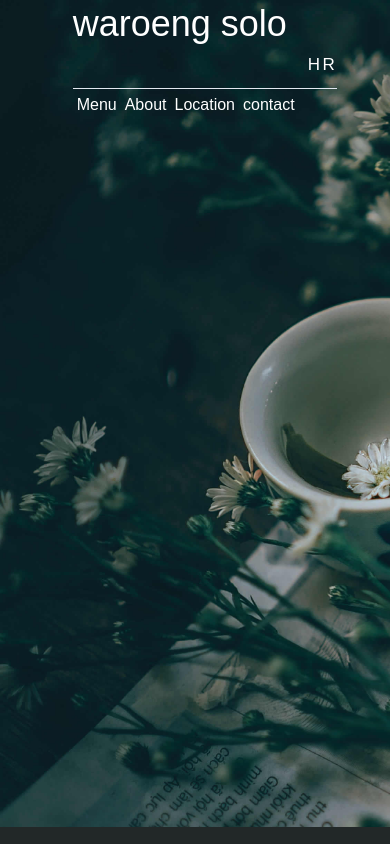
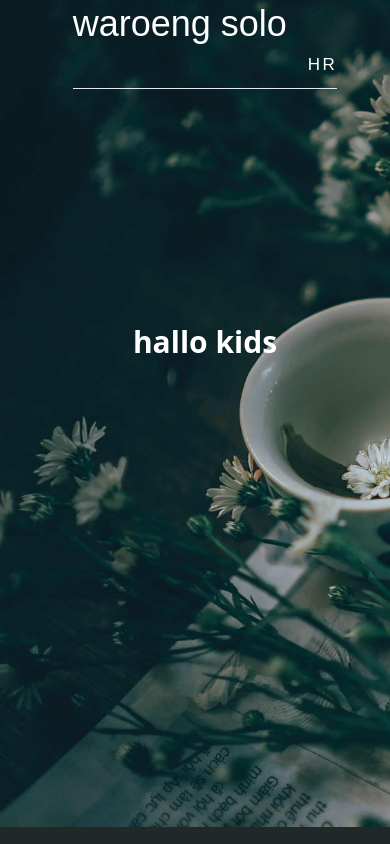
Before and after one commit to Geminiz215/Nextproject, a Next.js app: page / in a window 390 px wide. Shown: the top 844 px of the page. Built offline with nearby package versions, Linux system fonts and the light colour scheme.

Commit message:
add responsive

```diff
--- a/component/first/MyFirst.tsx
+++ b/component/first/MyFirst.tsx
@@ -1,5 +1,6 @@
 import {
   Box,
+  Button,
   Flex,
   Heading,
   Image,
@@ -8,7 +9,9 @@ import {
   Spacer,
   Text,
   UnorderedList,
+  useColorMode,
 } from "@chakra-ui/react";
+import React, { useRef } from "react";
 // import Select from "react-select";
 
 export interface mylink {
@@ -31,6 +34,13 @@ export default function MyFirst(props: mylink) {
     });
   };
 
+  const { colorMode, toggleColorMode } = useColorMode();
+
+  const ref = useRef(null);
+  React.useEffect(() => {
+    import("@lottiefiles/lottie-player");
+  });
+
   return (
     <Box
       className="first"
@@ -44,7 +54,12 @@ export default function MyFirst(props: mylink) {
       display={"flex"}
       flexDir="column"
     >
-      <Flex width={"100%"} justifyContent="center" position={"absolute"}>
+      <Flex
+        width={"100%"}
+        height="100vh"
+        justifyContent="center"
+        position={"absolute"}
+      >
         <Box width="73%" paddingLeft="5">
           <Heading
             as={"h2"}
@@ -115,7 +130,7 @@ export default function MyFirst(props: mylink) {
           <br />
           <hr />
 
-          <Flex>
+          <Flex display={["none", "none", "flex", "flex"]}>
             <Link
               onClick={() => {
                 goTo(props.galery.current);
@@ -152,14 +167,49 @@ export default function MyFirst(props: mylink) {
                 contact
               </Text>
             </Link>
+            <Spacer />
+            <Button onClick={toggleColorMode} variant="outline" mt={1}>
+              Toggle {colorMode === "light" ? "Dark" : "Light"}
+            </Button>
+          </Flex>
+          {/* <Box maxWidth={"500"}>
+              <lottie-player
+                id="firstLottie"
+                ref={ref}
+                autoplay
+                loop
+                mode="normal"
+                src="https://assets3.lottiefiles.com/packages/lf20_tll0j4bb.json"
+                style={{ width: "100%", height: "100%" }}
+              ></lottie-player>
+            </Box> */}
+          <Flex height={"60%"} flexDirection={["column","column","inherit"]} >
+            <Flex
+              justifyContent={"center"}
+              alignItems={"center"}
+              height={"100%"}
+              p="auto"
+            >
+              <Heading>hallo kids</Heading>
+            </Flex>
+            <Spacer />
+            <Box maxH={500}>
+              <lottie-player
+                id="firstLottie"
+                ref={ref}
+                autoplay
+                loop
+                mode="normal"
+                src="https://assets3.lottiefiles.com/packages/lf20_tll0j4bb.json"
+                style={{ width: "100%", height: "100%" }}
+              ></lottie-player>
+            </Box>
           </Flex>
           {/* <Box color={"black"} display="grid" height={"50vh"} alignItems={"center"}>
             <Select options={options} />
           </Box> */}
         </Box>
       </Flex>
-
-      <Spacer />
     </Box>
   );
 }
--- a/component/five/Card.tsx
+++ b/component/five/Card.tsx
@@ -3,7 +3,7 @@ import { Box, Flex, Image, Text } from "@chakra-ui/react";
 export default function MyCard() {
   return (
     <Flex
-      width={["300px","40%", "30%"]}
+      width={["300px","300px","40%", "30%"]}
       borderRadius="15"
       border={"solid"}
       borderColor="white"
--- a/component/five/Five.tsx
+++ b/component/five/Five.tsx
@@ -24,7 +24,8 @@ export default function Five() {
       <Heading color={"white"} textAlign="center" mb={"5"}>
         Testimoni
       </Heading>
-      <Flex p={"5"} justifyContent={"center"} gap="5" width="100%" flexDir={["column", "inherit","inherit"]}>
+      <Flex p={"5"}
+      alignItems="center" justifyContent={"center"} gap="5" width="100%" flexDir={["column","column", "inherit","inherit"]}>
           <Card />
           <Card />
           <Card />
--- a/component/footer/Footer.tsx
+++ b/component/footer/Footer.tsx
@@ -13,14 +13,15 @@ export default function Footer(props : ChildProps) {
   props.aboutLink(linkRef)
 
   return (
-    <Box p="4%" bgColor={"#2D2B3A"} color="white">
+    <Box p={["10%","10%","4%"]} bgColor={"#2D2B3A"} color="white">
       <Flex
         width={"100%"}
         gap="3"
-        flexDir={["column", "inherit", "inherit"]}
+        flexDir={["column","column", "inherit", "inherit"]}
         justifyContent="center"
+        alignItems={"centerd"}
       >
-        <Box width={["300px", "40%", "30%"]} p="2" ref={linkRef}>
+        <Box width={["100%","100%", "40%", "30%"]} p="2" ref={linkRef}>
           <Heading as={"h4"} fontSize="xl" fontFamily={"monospace"}>
             contact Info
           </Heading>
@@ -48,7 +49,7 @@ export default function Footer(props : ChildProps) {
             </Flex>
           </Box>
         </Box>
-        <Box width={["300px", "40%", "30%"]} p="2">
+        <Box width={["100%","100%", "40%", "30%"]} p="2">
           <Heading as={"h4"} fontSize="xl" fontFamily={"monospace"}>
             waroeng solo
           </Heading>
@@ -62,7 +63,7 @@ export default function Footer(props : ChildProps) {
         </Box>
 
 
-        <Box width={["300px", "40%", "30%"]} position="relative">
+        <Box width={["100%","100%", "40%", "30%"]} position="relative">
         <Heading as={"h4"} fontSize="xl" fontFamily={"monospace"}>
           Location
         </Heading>
--- a/component/gallery/Gallery.tsx
+++ b/component/gallery/Gallery.tsx
@@ -21,16 +21,14 @@ const fade = keyframes`
 from {opacity: 0 ;}
 to {opacity: 100;}`;
 
-export interface ChildProps{
-  galeryRef: any
+export interface ChildProps {
+  galeryRef: any;
 }
 
+export default function Gallery(props: ChildProps) {
+  const linkRef = useRef(null);
 
-export default function Gallery(props: ChildProps) {
-
-  const linkRef = useRef(null)
-
-  props.galeryRef(linkRef)
+  props.galeryRef(linkRef);
 
   const prefersReducedMotion = usePrefersReducedMotion();
 
@@ -80,8 +78,7 @@ export default function Gallery(props: ChildProps) {
 
   return (
     <Box mb={"100"}>
-
-      <Box width={"100%"} p="4">
+      <Box width={"99%"} p="4">
         <Heading
           fontFamily={"cursive"}
           color="whatsapp.600"
--- a/component/gallery/card.tsx
+++ b/component/gallery/card.tsx
@@ -1,4 +1,5 @@
 import { Box, Button, Flex, Heading, Image, Text } from "@chakra-ui/react";
+import Link from "next/link";
 import { useRouter } from "next/router";
 
 interface menu {
@@ -31,9 +32,11 @@ export default function Card(props: menu) {
         >
           {props.menu}
         </Heading>
-        <Button colorScheme="whatsapp" variant="outline" onClick={()=> router.push(`/menu/${props.kode}`)}>
+        <Link href={`/menu/${props.kode}`}>
+        <Button colorScheme="whatsapp" variant="outline" >
           view more
         </Button>
+        </Link>
       </Box>
     </Box>
   );
--- a/component/whatodo/WhaToDo.tsx
+++ b/component/whatodo/WhaToDo.tsx
@@ -2,7 +2,7 @@ import { Box, Flex, Heading, Image, Text, Wrap } from "@chakra-ui/react";
 
 export default function WhaToDo() {
   return (
-    <Flex justifyContent={"center"} flexDir={["column","column","inherit"]} gap="16" p="5" minH="320" width={"100%"}>
+    <Flex justifyContent={"center"} alignItems="center" flexDir={["column","column","inherit"]} gap="14" p="5" minH="320" width={"100%"}>
       <Box width={"300px"} m="4">
         <Flex justifyContent={"center"} m="1">
           <Image src="vegetable-box.png" boxSize={"50"} />
--- /dev/null
+++ b/declarations.d.ts
@@ -0,0 +1,5 @@
+declare namespace JSX {
+  interface IntrinsicElements {
+    "lottie-player": any;
+  }
+}
--- a/package.json
+++ b/package.json
@@ -16,6 +16,7 @@
     "@emotion/styled": "^11.8.1",
     "@fontsource/open-sans": "^4.5.11",
     "@fontsource/raleway": "^4.5.10",
+    "@lottiefiles/lottie-player": "^1.6.0",
     "axios": "^0.27.2",
     "framer-motion": "^6.3.0",
     "jquery": "^3.6.0",
--- a/pages/_app.tsx
+++ b/pages/_app.tsx
@@ -3,10 +3,12 @@ import type { AppProps } from "next/app";
 import "slick-carousel/slick/slick.css";               //here
 import "slick-carousel/slick/slick-theme.css";         //here
 import theme from './../theme'
+import { ColorModeScript } from '@chakra-ui/react'
 
 function MyApp({ Component, pageProps }: AppProps) {
   return (
     <ChakraProvider theme={theme}>
+      <ColorModeScript initialColorMode={theme.config.initialColorMode} />
       <Component {...pageProps} />
     </ChakraProvider>
   );
```
Also changed, not shown: public/theme.ts (added, +15 -0 lines), 1 other file (tests, documents, lock files or other folders). Lines whose indentation alone changed are shown as unchanged.
